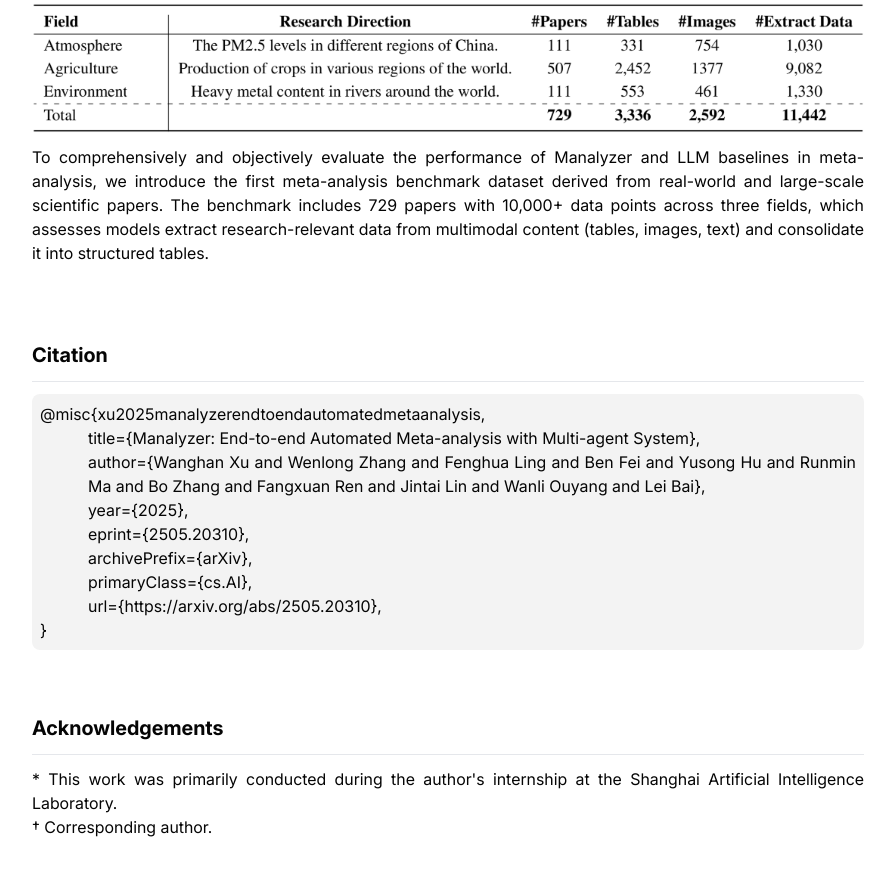
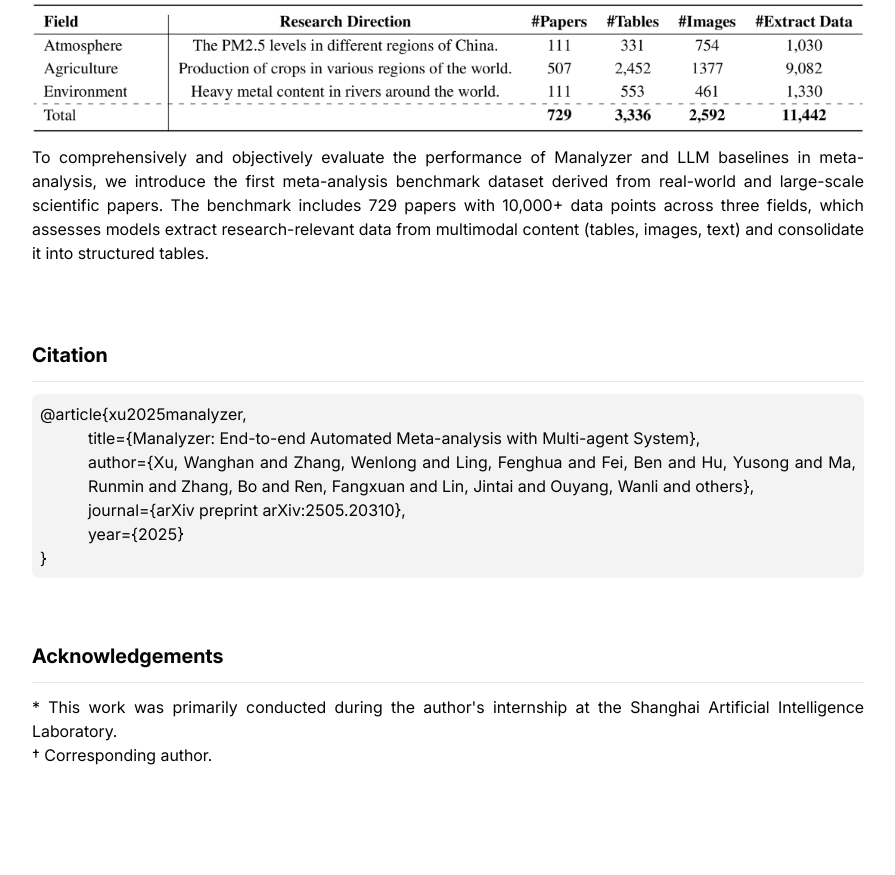
Before and after one commit to black-yt/meta-analysis-page, a plain HTML site: page index.html in a window 1280 px wide. Shown: the part 3025-3900 px from the top of the page, without its empty margins (192-1087 px from the left). After the commit the page ends 3832 px from the top, so only its background shows below. Drawn offline with Linux system fonts and the light colour scheme; files whose address does not match are found by name.

Commit message:
Update index.html

```diff
--- a/index.html
+++ b/index.html
@@ -342,14 +342,11 @@
                 </svg>
               </button>
               <div class="copyTextContainer text-justify grid grid-cols-[auto_1fr] text-primary dark:text-white">
-                <span>@misc{xu2025manalyzerendtoendautomatedmetaanalysis,</span><br>
+                <span>@article{xu2025manalyzer,</span><br>
                 <span class="pl-12">title={Manalyzer: End-to-end Automated Meta-analysis with Multi-agent System},</span><br>
-                <span class="pl-12">author={Wanghan Xu and Wenlong Zhang and Fenghua Ling and Ben Fei and Yusong Hu and Runmin Ma and Bo Zhang and Fangxuan Ren and Jintai Lin and Wanli Ouyang and Lei Bai},</span><br>
-                <span class="pl-12">year={2025},</span><br>
-                <span class="pl-12">eprint={2505.20310},</span><br>
-                <span class="pl-12">archivePrefix={arXiv},</span><br>
-                <span class="pl-12">primaryClass={cs.AI},</span><br>
-                <span class="pl-12">url={https://arxiv.org/abs/2505.20310},</span><br>
+                <span class="pl-12">author={Xu, Wanghan and Zhang, Wenlong and Ling, Fenghua and Fei, Ben and Hu, Yusong and Ma, Runmin and Zhang, Bo and Ren, Fangxuan and Lin, Jintai and Ouyang, Wanli and others},</span><br>
+                <span class="pl-12">journal={arXiv preprint arXiv:2505.20310},</span><br>
+                <span class="pl-12">year={2025}</span><br>
                 <span>}</span>
               </div>
             </div>
```
